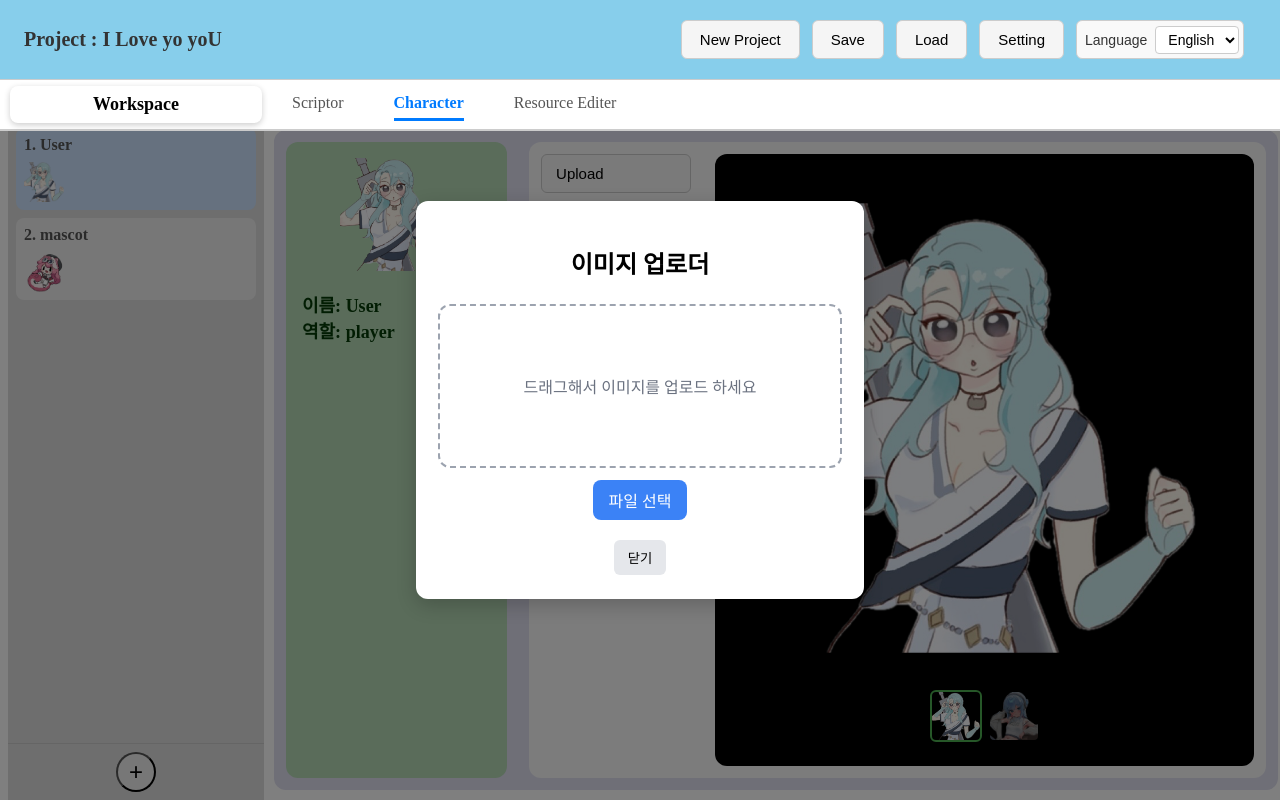
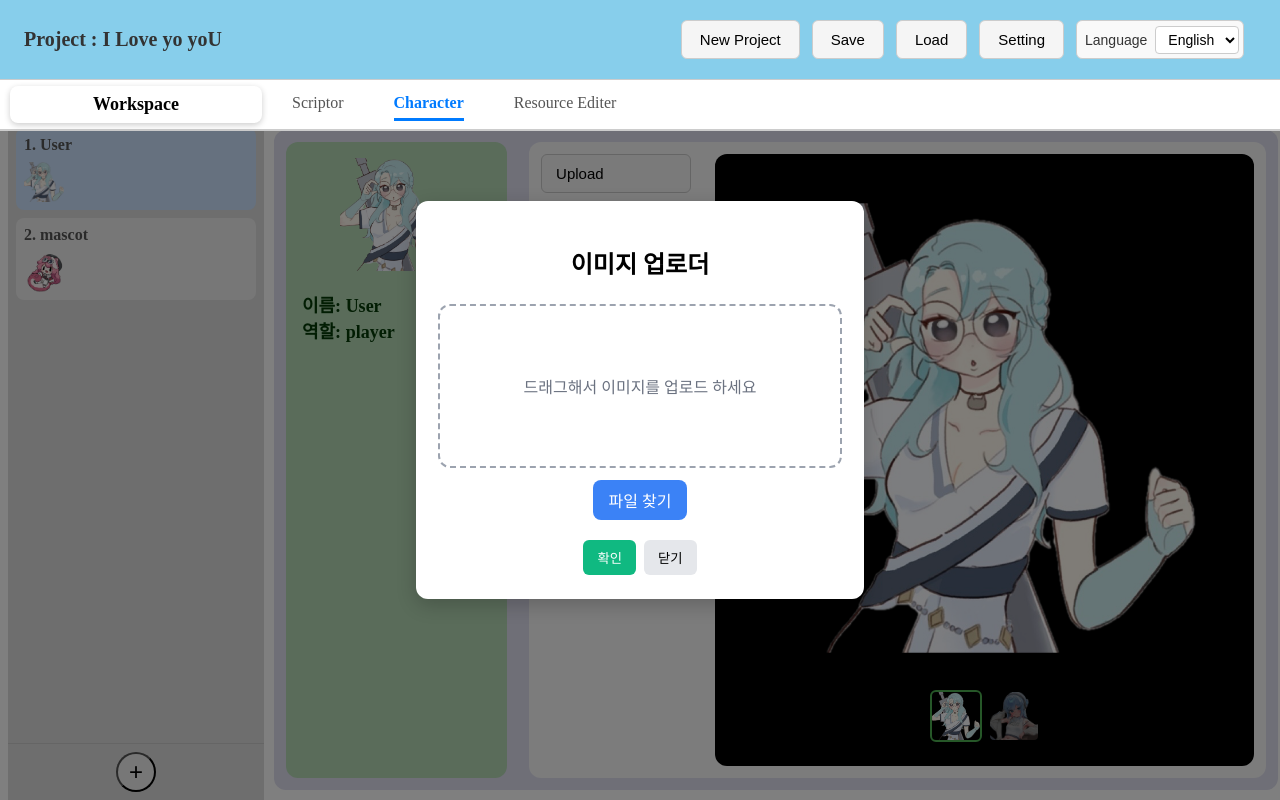
Before and after one commit to andoricano/JsonGenerator, a React (Vite) app: page / in a window 1280 px wide. Both pictures are taken after a click on the button "Upload". Built offline with nearby package versions, Linux system fonts and the light colour scheme.

Commit message:
[feat] add img 기능 추가.

```diff
--- a/src/components/main/Canvas.tsx
+++ b/src/components/main/Canvas.tsx
@@ -3,7 +3,6 @@ import Scriptor from "./tab/scriptor/Scriptor";
 import Editer from "./tab/editer/Editer";
 import { TOOLS } from "./Workspace";
 import Character from "./tab/character/Character";
-import SideCharacterBar from "../aside/SideCharacterBar";
 import SideBar from "../aside/SideBar";
 
 export default function Canvas() {
--- a/src/components/main/tab/character/image/CharacterImageSlider.tsx
+++ b/src/components/main/tab/character/image/CharacterImageSlider.tsx
@@ -1,26 +1,25 @@
-import { useEffect, useState, useCallback } from "react";
+
+import { useEffect, useState, useMemo } from "react";
 import { useAppStore } from "../../../../../AppProvider";
 
 export default function CharacterImageSlider() {
   const { selectedCharacter } = useAppStore();
   const [currentIndex, setCurrentIndex] = useState(0);
 
+  // 선택된 캐릭터 변경 시 초기 인덱스 설정
   useEffect(() => {
-    if (selectedCharacter)
-      setCurrentIndex(selectedCharacter.represent ?? 0);
+    if (selectedCharacter) setCurrentIndex(selectedCharacter.represent ?? 0);
   }, [selectedCharacter]);
 
-  if (!selectedCharacter) {
-    return (
-      <EmptyState message="선택된 캐릭터가 없습니다." />
-    );
-  }
+  if (!selectedCharacter) return <EmptyState message="선택된 캐릭터가 없습니다." />;
 
-  const images = selectedCharacter.img.map((src) => `/assets/${src}`);
-
-  const handleThumbnailClick = useCallback(
-    (index: number) => setCurrentIndex(index),
-    []
+  // images 배열을 string | File 혼합 처리
+  const images = useMemo(
+    () =>
+      selectedCharacter.img.map((imgItem) =>
+        typeof imgItem === "string" ? `/assets/${imgItem}` : URL.createObjectURL(imgItem)
+      ),
+    [selectedCharacter]
   );
 
   return (
@@ -30,17 +29,20 @@ export default function CharacterImageSlider() {
         <ThumbnailList
           images={images}
           currentIndex={currentIndex}
-          onClick={handleThumbnailClick}
+          onClick={setCurrentIndex}
         />
       </div>
     </div>
   );
 }
 
+// -------------------
+// 컴포넌트 분리
+// -------------------
 function EmptyState({ message }: { message: string }) {
   return (
-    <div style={styles.container}>
-      <div style={{ color: "white", padding: "16px" }}>{message}</div>
+    <div style={styles.emptyState}>
+      {message}
     </div>
   );
 }
@@ -65,24 +67,40 @@ function ThumbnailList({
   return (
     <div style={styles.thumbnailContainer}>
       {images.map((src, i) => (
-        <img
+        <Thumbnail
           key={i}
           src={src}
-          alt={`thumb-${i}`}
+          isActive={i === currentIndex}
           onClick={() => onClick(i)}
-          style={{
-            ...styles.thumbnail,
-            border:
-              i === currentIndex
-                ? "2px solid #4caf50"
-                : "2px solid transparent",
-            opacity: i === currentIndex ? 1 : 0.6,
-          }}
         />
       ))}
     </div>
   );
 }
+
+function Thumbnail({
+  src,
+  isActive,
+  onClick,
+}: {
+  src: string;
+  isActive: boolean;
+  onClick: () => void;
+}) {
+  return (
+    <img
+      src={src}
+      alt="thumbnail"
+      onClick={onClick}
+      style={{
+        ...styles.thumbnail,
+        border: isActive ? "2px solid #4caf50" : "2px solid transparent",
+        opacity: isActive ? 1 : 0.6,
+      }}
+    />
+  );
+}
+
 
 export const styles: Record<string, React.CSSProperties> = {
   container: {
--- a/src/components/main/tab/character/image/CharacterImageUploader.tsx
+++ b/src/components/main/tab/character/image/CharacterImageUploader.tsx
@@ -1,23 +1,33 @@
 import React, { useState } from "react";
+
 
 type ImageUploaderDialogProps = {
   isOpen: boolean;
+  onConfirm: (file: File) => void;
   onClose: () => void;
 };
-
 const ImageUploaderDialog: React.FC<ImageUploaderDialogProps> = ({
   isOpen,
   onClose,
+  onConfirm,
 }) => {
   const [preview, setPreview] = useState<string | null>(null);
+  const [selectedFile, setSelectedFile] = useState<File | null>(null);
 
   if (!isOpen) return null;
-
   const handleFile = (file: File) => {
     if (!file.type.startsWith("image/")) return;
     const reader = new FileReader();
     reader.onloadend = () => setPreview(reader.result as string);
     reader.readAsDataURL(file);
+    setSelectedFile(file);
+  };
+
+  const handleConfirm = () => {
+    if (selectedFile && onConfirm) {
+      onConfirm(selectedFile);
+    }
+    onClose();
   };
 
   const handleFileChange = (e: React.ChangeEvent<HTMLInputElement>) => {
@@ -30,6 +40,7 @@ const ImageUploaderDialog: React.FC<ImageUploaderDialogProps> = ({
     const file = e.dataTransfer.files?.[0];
     if (file) handleFile(file);
   };
+
 
   return (
     <div style={styles.overlay} onClick={onClose}>
@@ -45,7 +56,7 @@ const ImageUploaderDialog: React.FC<ImageUploaderDialogProps> = ({
         </div>
 
         <label style={styles.button}>
-          파일 선택
+          파일 찾기
           <input
             type="file"
             accept="image/*"
@@ -58,9 +69,14 @@ const ImageUploaderDialog: React.FC<ImageUploaderDialogProps> = ({
           <img src={preview} alt="preview" style={styles.previewImage} />
         )}
 
-        <button onClick={onClose} style={styles.closeButton}>
-          닫기
-        </button>
+        <div style={styles.buttonRow}>
+          <button onClick={handleConfirm} style={styles.confirmButton} disabled={!preview}>
+            확인
+          </button>
+          <button onClick={onClose} style={styles.closeButton}>
+            닫기
+          </button>
+        </div>
       </div>
     </div>
   );
@@ -110,6 +126,19 @@ const styles: Record<string, React.CSSProperties> = {
     borderRadius: "8px",
     cursor: "pointer",
   },
+  buttonRow: {
+    display: "flex",
+    gap: "8px",
+    marginTop: "8px",
+  },
+  confirmButton: {
+    backgroundColor: "#10b981",
+    color: "white",
+    border: "none",
+    padding: "8px 14px",
+    borderRadius: "6px",
+    cursor: "pointer",
+  },
   previewImage: {
     width: "200px",
     height: "200px",
@@ -119,7 +148,6 @@ const styles: Record<string, React.CSSProperties> = {
     boxShadow: "0 2px 4px rgba(0,0,0,0.1)",
   },
   closeButton: {
-    marginTop: "8px",
     background: "#e5e7eb",
     border: "none",
     padding: "8px 14px",
--- a/src/components/main/tab/character/image/CharacterWorkspace.tsx
+++ b/src/components/main/tab/character/image/CharacterWorkspace.tsx
@@ -2,8 +2,10 @@ import { useState, useCallback } from "react";
 import AsideToolbar from "../image/AsideToolbar";
 import CharacterImageSlider from "./CharacterImageSlider";
 import ImageUploaderDialog from "./CharacterImageUploader";
+import { useAppStore } from "../../../../../AppProvider";
 
 export default function CharacterWorkspace() {
+  const { setSelectedCharacter } = useAppStore();
   const [isDialogOpen, setIsDialogOpen] = useState(false);
 
   const openDialog = useCallback(() => setIsDialogOpen(true), []);
@@ -24,7 +26,15 @@ export default function CharacterWorkspace() {
         <CharacterImageSlider />
       </div>
 
-      <ImageUploaderDialog isOpen={isDialogOpen} onClose={closeDialog} />
+      <ImageUploaderDialog
+        isOpen={isDialogOpen}
+        onConfirm={(file: File) => {
+          setSelectedCharacter(prev => ({
+            ...prev,
+            img: [...prev.img, file],
+          }));
+        }}
+        onClose={closeDialog} />
     </div>
   );
 }
--- a/src/types.ts
+++ b/src/types.ts
@@ -28,7 +28,7 @@ export type Character = {
   role: string;
   position: number;
   represent: number;
-  img: string[];
+  img: (string | File)[];
 }
 
 export type Resource = {
```
